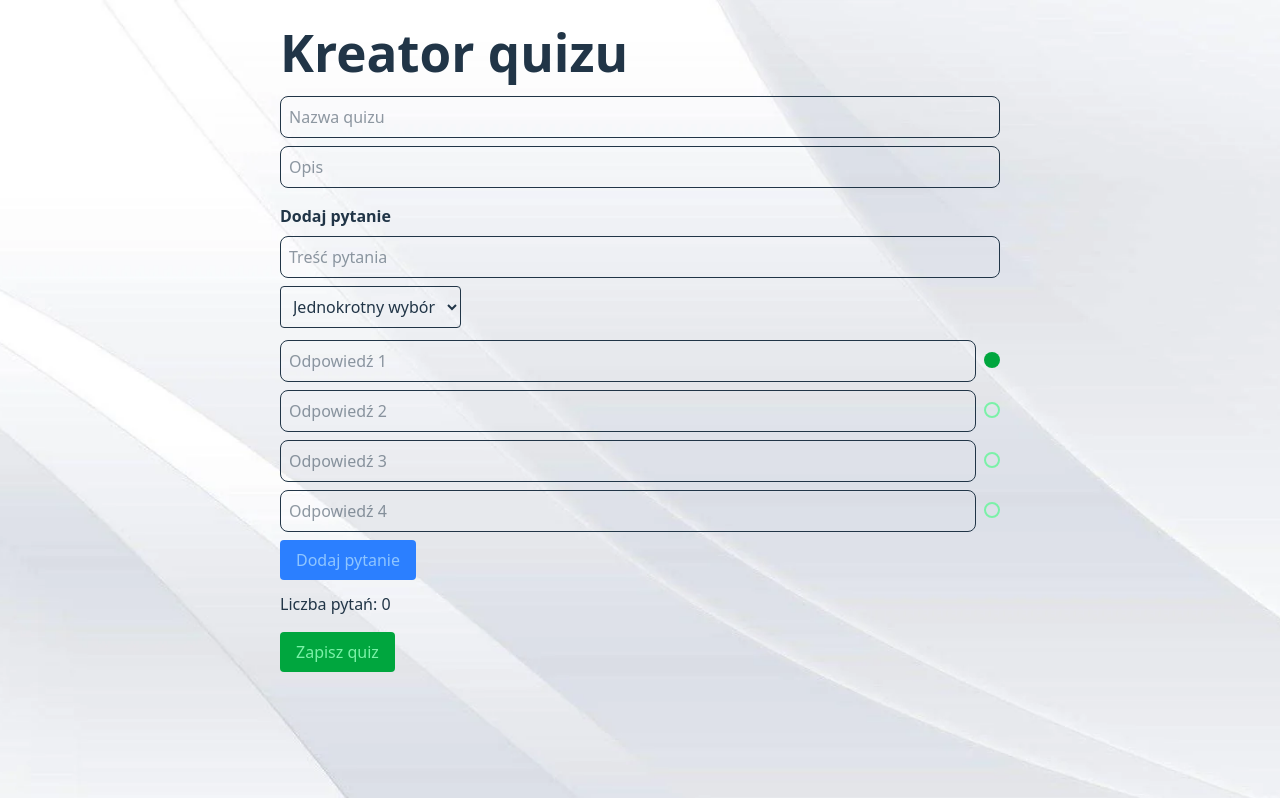
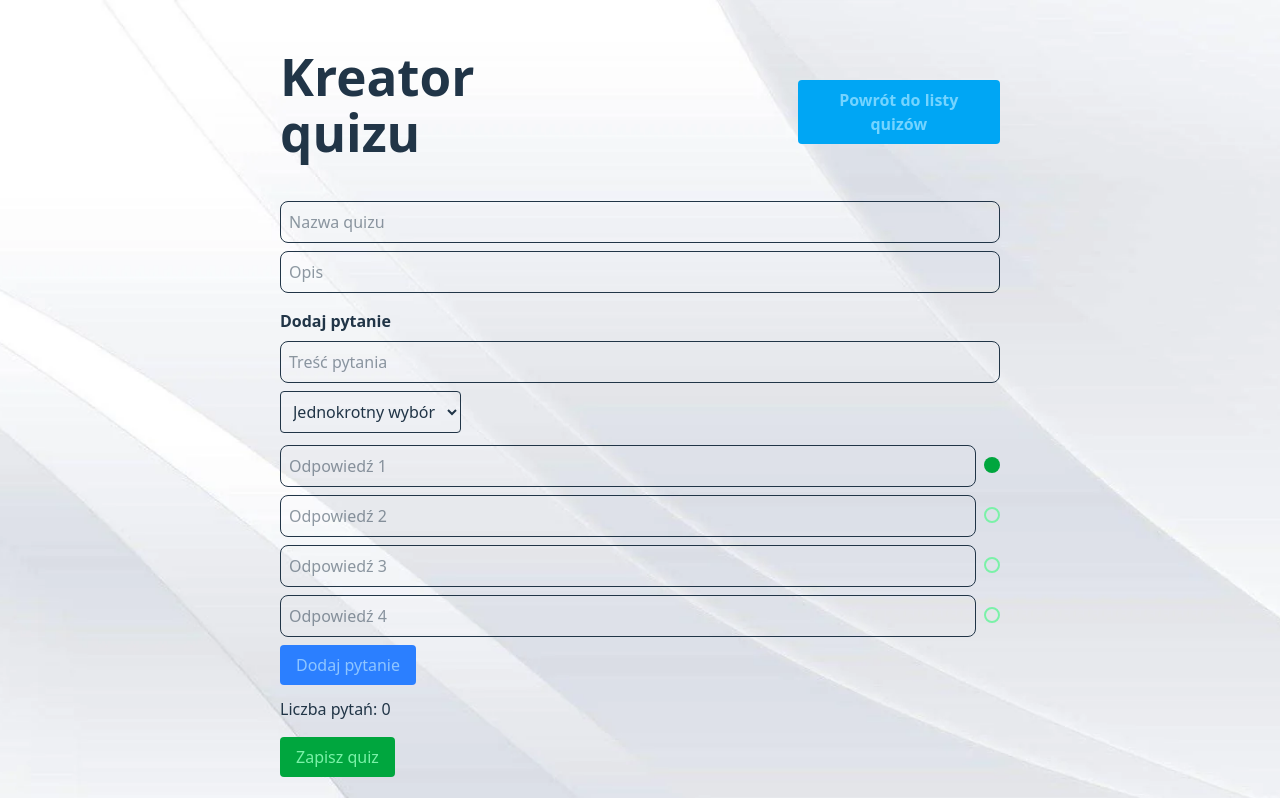
Before and after one commit to w1nned/quizygg, a React (Vite) app: page /create in a window 1280 px wide. Shown: the top 798 px of the page. Built offline with nearby package versions, Linux system fonts and the light colour scheme.

Commit message:
quizcreator minor fix
added return button

```diff
--- a/src/components/QuizCreator.jsx
+++ b/src/components/QuizCreator.jsx
@@ -38,6 +38,10 @@ function QuizCreator() {
 
   };
 
+  const goBack = () => {
+    navigate("../");
+  };
+
   const saveQuiz = () => {
 
     if (questions.length === 0) {
@@ -60,8 +64,14 @@ function QuizCreator() {
 
   return (
     <div>
-
-      <h1 className="text-2xl font-bold mb-4">Kreator quizu</h1>
+      <div className="mx-auto w-fit items-center mb-6 mt-6 flex gap-47">
+        <h1 className="mx-auto flex text-2xl font-bold mb-4">Kreator quizu</h1>
+        <button
+          className="justify-center bg-sky-500 text-sky-300 px-4 py-2 rounded font-bold hover:scale-110 hover:text-white transform duration-100"
+          onClick={goBack}>
+          Powrót do listy quizów
+        </button>
+      </div>
 
       <input
         className="border p-2 rounded-lg w-full mb-2 hover:border-green-500 hover:border-2"
```
